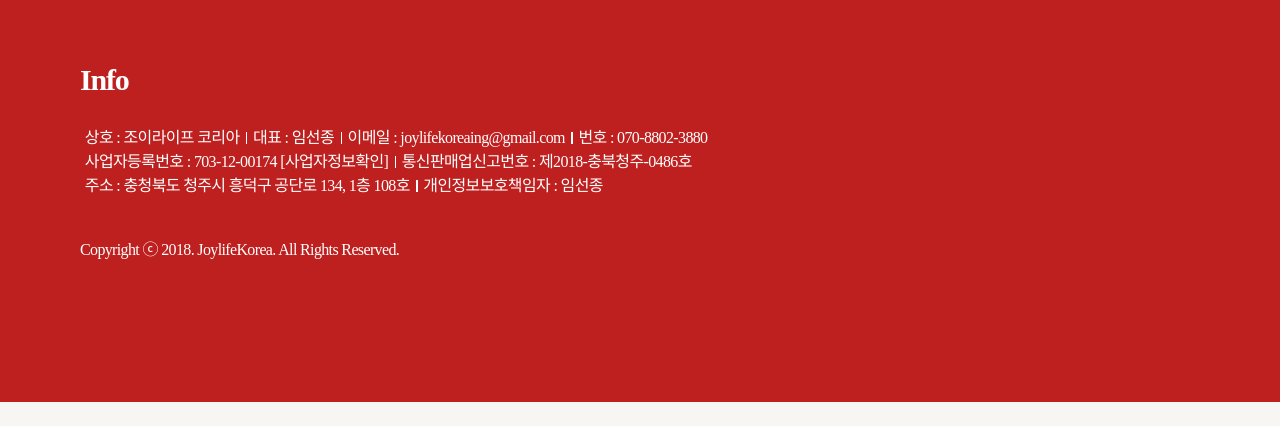
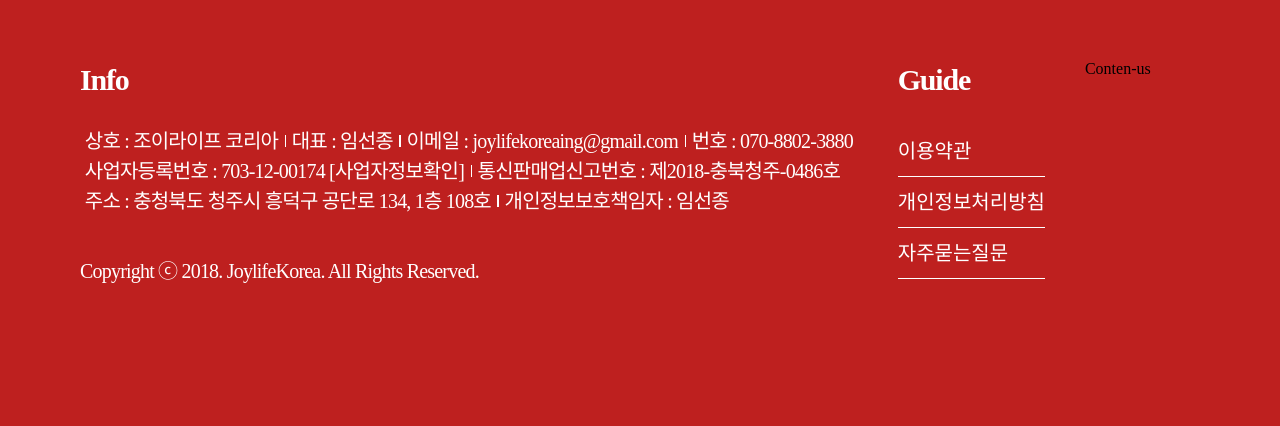
Before and after one commit to SangWon7242/happiert_09_25, a plain HTML site: page index.html in a window 1280 px wide. Shown: the part 4698-5124 px from the top of the page. Before the commit the page ends 5100 px from the top, so only its background shows below. Drawn offline with nearby package versions, Linux system fonts and the light colour scheme; a web font is replaced by a local one.

Commit message:
footer 가이드 구현

```diff
--- a/index.html
+++ b/index.html
@@ -429,7 +429,7 @@
               />
             </a>
           </div>
-          <div class="content-box">
+          <div class="content-box flex jusitfy-between gap-10">
             <div class="footer__info">
               <p class="info-title">Info</p>
               <div class="info-box">
@@ -459,8 +459,19 @@
                 Copyright ⓒ 2018. JoylifeKorea. All Rights Reserved.
               </p>
             </div>
-            <div class="guide"></div>
-            <div class="conten-us"></div>
+            <div class="footer__guide">
+              <p class="guide-title">Guide</p>
+              <div class="guide-item">
+                <ul>
+                  <li><a href="#">이용약관</a></li>
+                  <li><a href="#">개인정보처리방침</a></li>
+                  <li><a href="#">자주묻는질문</a></li>
+                </ul>
+              </div>
+            </div>
+            <div class="footer__conten-us">
+              <p class="conten-us-title">Conten-us</p>
+            </div>
           </div>
         </div>
       </footer>
--- a/scss/main.scss
+++ b/scss/main.scss
@@ -498,14 +498,18 @@ $inner-margin: 5rem;
   }
 }
 
+@mixin footer-sub-title {
+  font-size: 1.875rem;
+  font-weight: 700;
+  color: #fff;
+  letter-spacing: -0.04em;
+  margin-bottom: 1.5rem;
+}
+
 .footer__info {
   .info {
     &-title {
-      font-size: 1.875rem;
-      font-weight: 700;
-      color: #fff;
-      letter-spacing: -0.04em;
-      margin-bottom: 1.5rem;
+      @include footer-sub-title;
     }
 
     &-box {
@@ -519,6 +523,7 @@ $inner-margin: 5rem;
       letter-spacing: -0.04em;
       position: relative;
       padding-inline: 0.3rem;
+      font-size: 1.25rem;
 
       &:not(.not-bar)::after {
         content: "";
@@ -537,5 +542,22 @@ $inner-margin: 5rem;
     font-weight: 300;
     color: #fff;
     letter-spacing: -0.04em;
+    font-size: 1.25rem;
   }
 }
+
+.footer__guide {
+  .guide-title {
+    @include footer-sub-title;
+  }
+
+  .guide-item {
+    a {
+      font-size: 1.25rem;
+      color: #fff;
+      display: block;
+      padding: 0.625rem 0;
+      border-bottom: 1px solid;
+    }
+  }
+}
```
Also changed, not shown: css/main.css.
